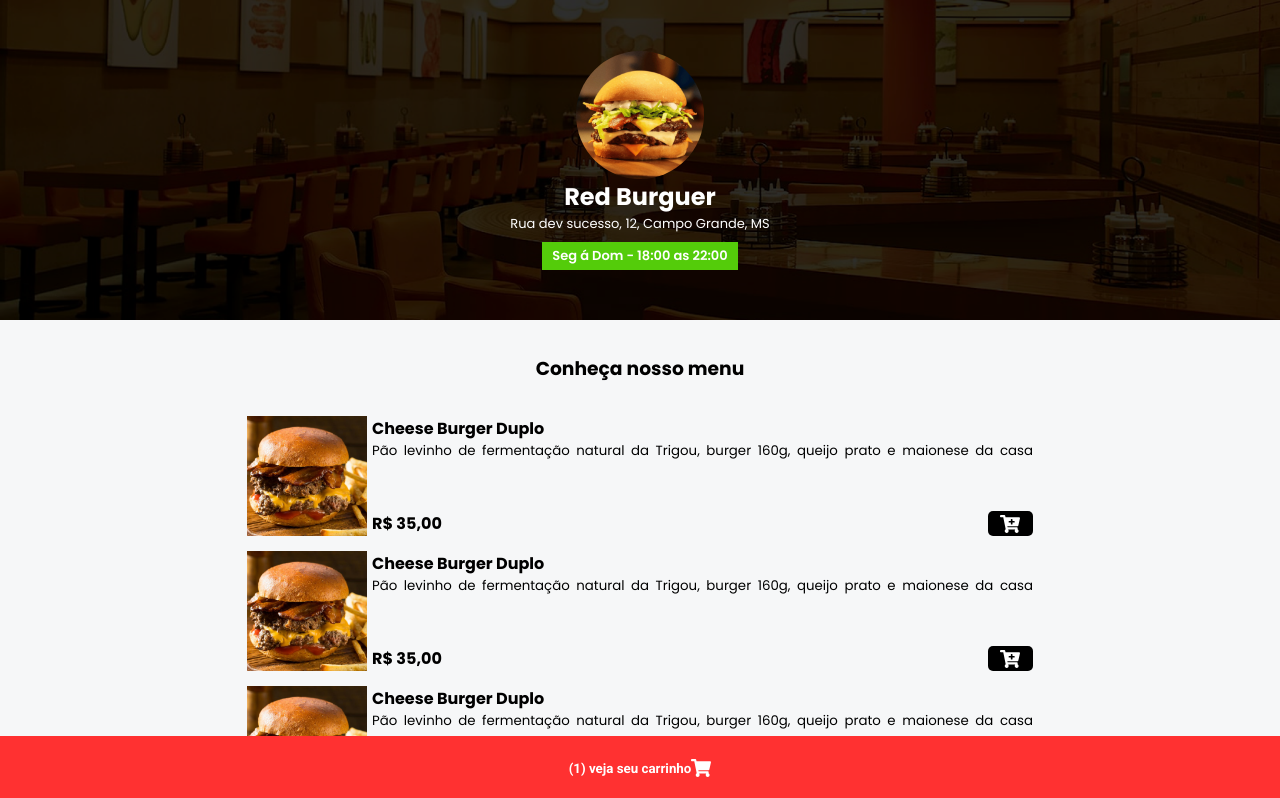
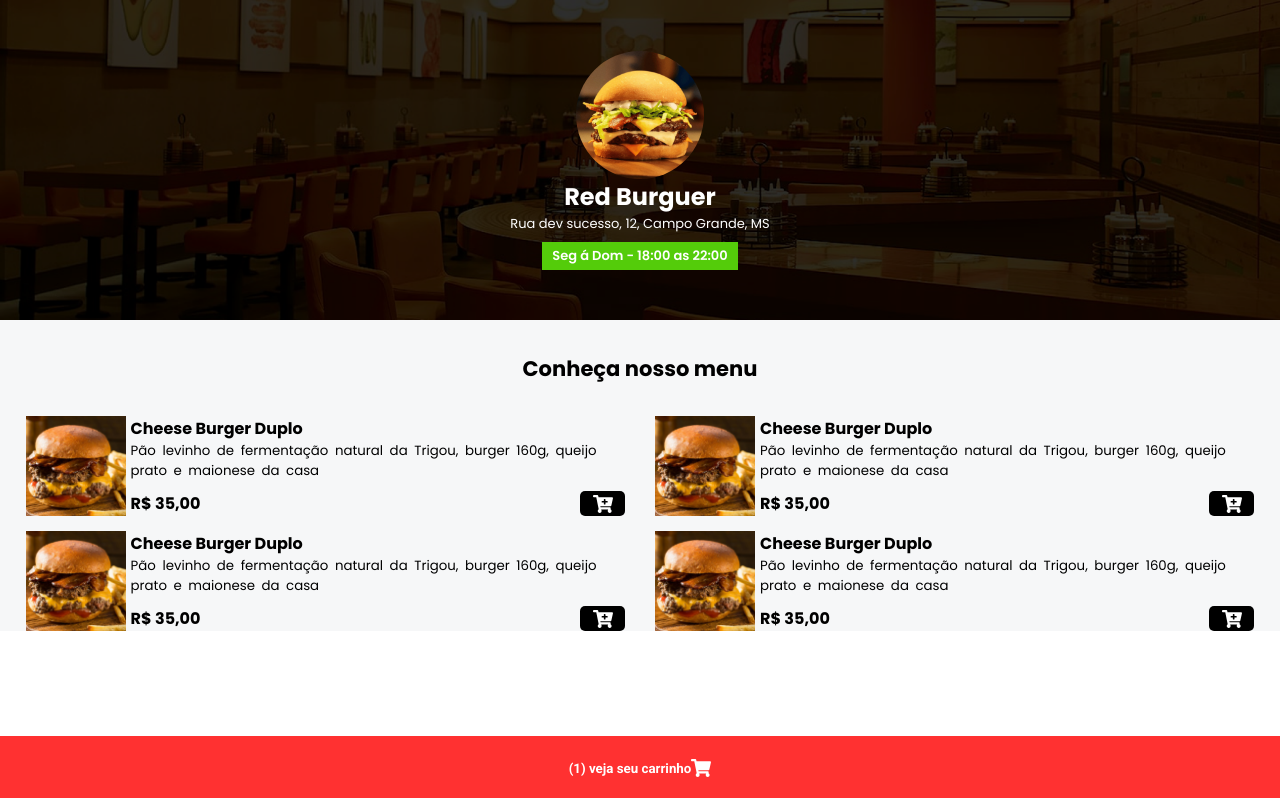
Before and after one commit to LucianoSilva-Dev/cardapio_hamburgueria, a React (Create React App) app in the folder projeto/: page / in a window 1280 px wide. Shown: the top 798 px of the page. Built offline with nearby package versions, Linux system fonts and the light colour scheme.

Commit message:
Pequenas modificações para melhorar a responsividade

```diff
--- a/projeto/src/components/Menu.module.css
+++ b/projeto/src/components/Menu.module.css
@@ -14,11 +14,27 @@
     height: 12vh;
 }
 .menu_box{
-    display: flex;
-    flex-direction: column;
+    display: grid;
+    grid-template-columns: 1fr;
     gap: 15px;
     margin-left: 2%;
     margin-right: 2%;
     height: 100%;
+    width: auto;
     text-align: left;
 }
+
+@media screen and (min-width: 768px) {
+    .menu_box{
+        grid-template-columns: 1fr 1fr;
+        column-gap: 30px;
+    }
+
+    .menu{
+        margin-bottom: 0;
+    }
+
+    .title{
+        font-size: large;
+    }
+}
--- a/projeto/src/components/MenuItem.module.css
+++ b/projeto/src/components/MenuItem.module.css
@@ -2,7 +2,6 @@
     display: flex;
     gap: 5px;
     width: 100%;
-    height: 42%;
 }
 
 .img{
@@ -43,3 +42,9 @@
     border: none;
     border-radius: 5px;
 }
+
+@media screen and (min-width: 768px) {
+    .img{
+        height: 100px;
+    }
+}
```
